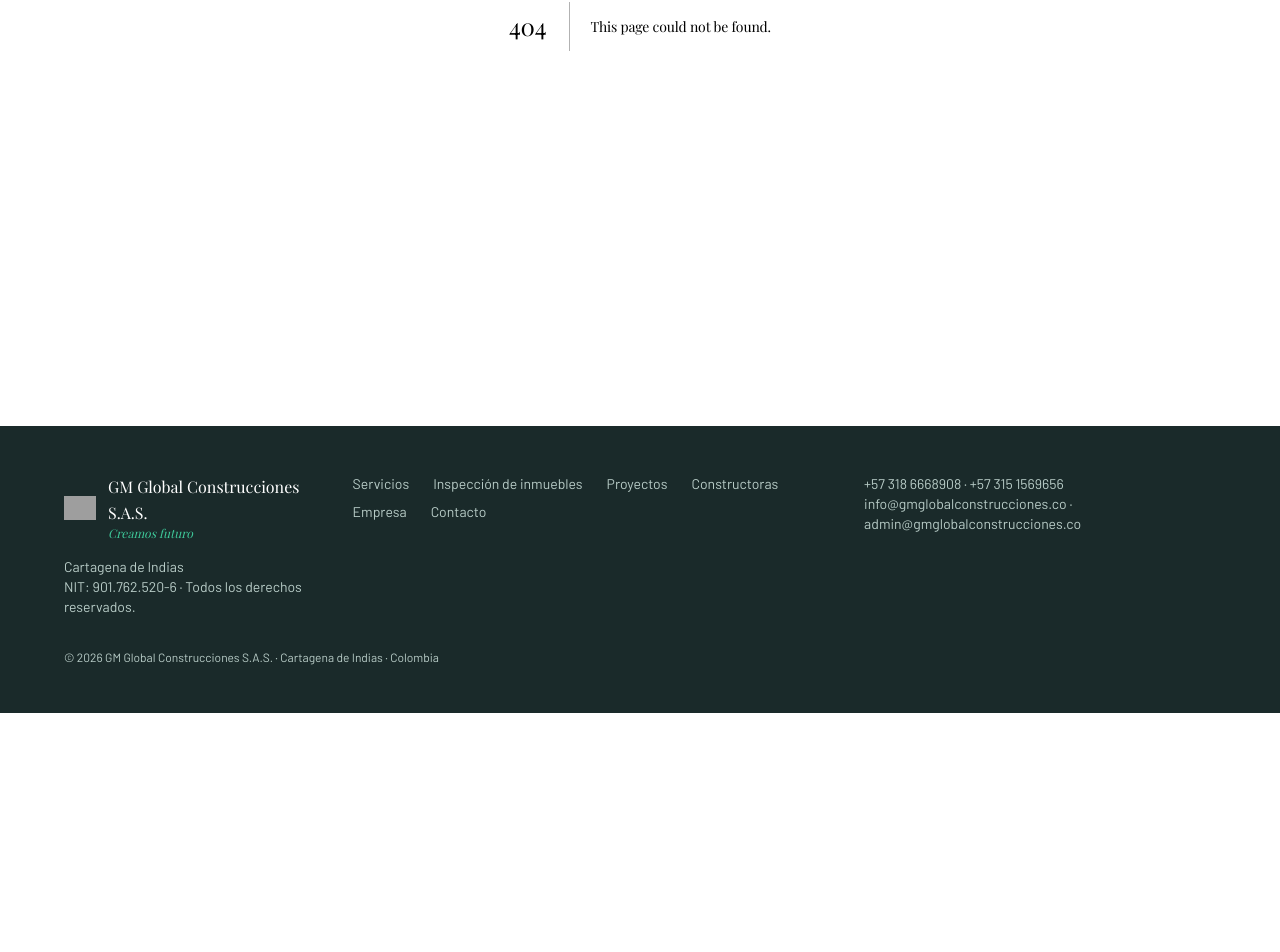
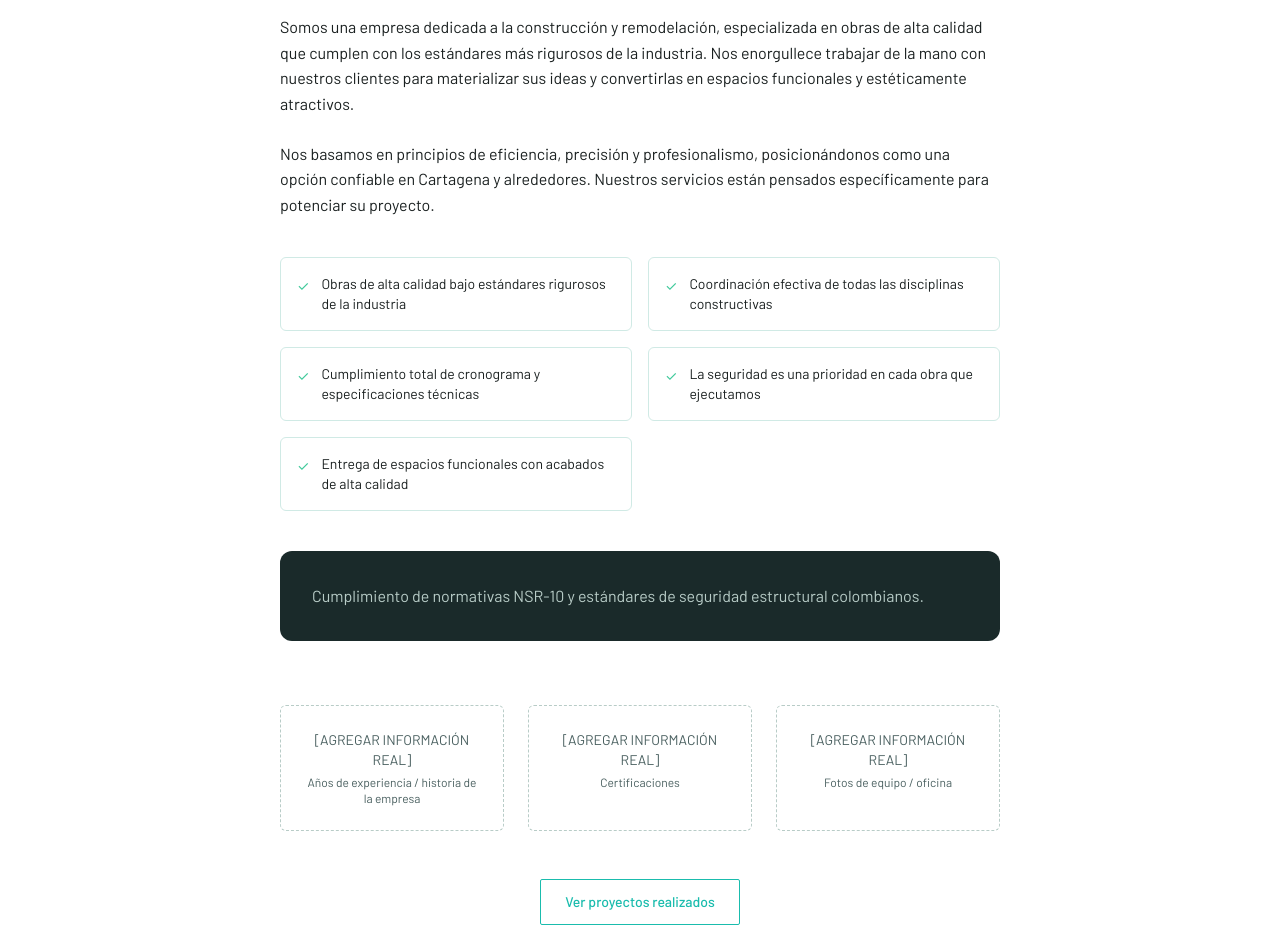
Before and after one commit to kevingm129/gm-global-construcciones, a Next.js app: page /empresa in a window 1280 px wide. Before the commit this address had no page. Shown: the part 438-1390 px from the top of the page. Before the commit the page ends 1151 px from the top, so only its background shows below. Built offline with nearby package versions, Linux system fonts and the light colour scheme; grey boxes are pictures that could not be loaded.

Commit message:
feat: página /empresa con filosofía real y placeholders explícitos

```diff
--- /dev/null
+++ b/src/app/empresa/page.tsx
@@ -0,0 +1,78 @@
+import type { Metadata } from "next";
+import { Breadcrumb } from "@/components/ui/Breadcrumb";
+import { PageHero } from "@/components/ui/Hero";
+import { Button } from "@/components/ui/Button";
+
+export const metadata: Metadata = {
+  title: "Empresa",
+  description: "Quiénes somos: filosofía y forma de trabajo de GM Global Construcciones S.A.S. en Cartagena de Indias.",
+};
+
+export default function EmpresaPage() {
+  return (
+    <>
+      <Breadcrumb items={[{ label: "Inicio", href: "/" }, { label: "Empresa" }]} />
+      <PageHero eyebrow="Quiénes somos" title="Eficiencia, precisión y profesionalismo" />
+
+      <section className="mx-auto max-w-3xl px-6 py-16 md:py-24">
+        <div data-animate className="prose-none space-y-6 text-text-body">
+          <p>
+            Somos una empresa dedicada a la construcción y remodelación, especializada en obras de alta calidad que
+            cumplen con los estándares más rigurosos de la industria. Nos enorgullece trabajar de la mano con
+            nuestros clientes para materializar sus ideas y convertirlas en espacios funcionales y estéticamente
+            atractivos.
+          </p>
+          <p>
+            Nos basamos en principios de eficiencia, precisión y profesionalismo, posicionándonos como una opción
+            confiable en Cartagena y alrededores. Nuestros servicios están pensados específicamente para potenciar
+            su proyecto.
+          </p>
+        </div>
+
+        <ul data-animate className="mt-10 grid gap-4 sm:grid-cols-2">
+          {[
+            "Obras de alta calidad bajo estándares rigurosos de la industria",
+            "Coordinación efectiva de todas las disciplinas constructivas",
+            "Cumplimiento total de cronograma y especificaciones técnicas",
+            "La seguridad es una prioridad en cada obra que ejecutamos",
+            "Entrega de espacios funcionales con acabados de alta calidad",
+          ].map((item) => (
+            <li key={item} className="flex items-start gap-3 rounded-[var(--radius-md)] border border-border-default bg-white p-4 text-sm">
+              <span aria-hidden className="mt-0.5 text-brand-secondary">
+                ✓
+              </span>
+              {item}
+            </li>
+          ))}
+        </ul>
+
+        <div data-animate className="mt-10 rounded-[var(--radius-lg)] bg-surface-dark p-8 text-white">
+          <p className="text-text-on-dark-muted">
+            Cumplimiento de normativas NSR-10 y estándares de seguridad estructural colombianos.
+          </p>
+        </div>
+
+        <div data-animate className="mt-16 grid gap-6 sm:grid-cols-3">
+          <div className="rounded-[var(--radius-md)] border border-dashed border-border-strong p-6 text-center text-sm text-text-muted">
+            [AGREGAR INFORMACIÓN REAL]
+            <p className="mt-1 text-xs">Años de experiencia / historia de la empresa</p>
+          </div>
+          <div className="rounded-[var(--radius-md)] border border-dashed border-border-strong p-6 text-center text-sm text-text-muted">
+            [AGREGAR INFORMACIÓN REAL]
+            <p className="mt-1 text-xs">Certificaciones</p>
+          </div>
+          <div className="rounded-[var(--radius-md)] border border-dashed border-border-strong p-6 text-center text-sm text-text-muted">
+            [AGREGAR INFORMACIÓN REAL]
+            <p className="mt-1 text-xs">Fotos de equipo / oficina</p>
+          </div>
+        </div>
+
+        <div data-animate className="mt-12 text-center">
+          <Button href="/proyectos" variant="outline">
+            Ver proyectos realizados
+          </Button>
+        </div>
+      </section>
+    </>
+  );
+}
```
